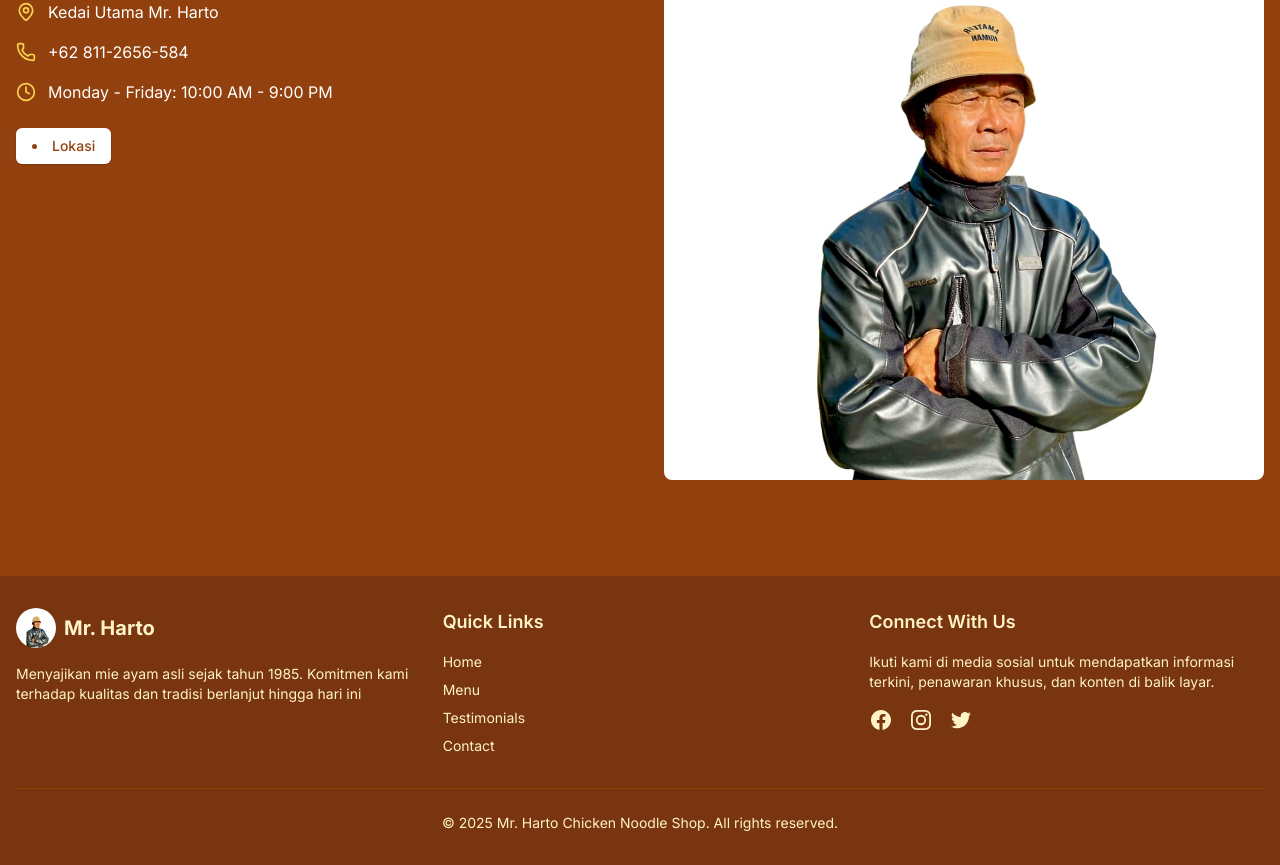
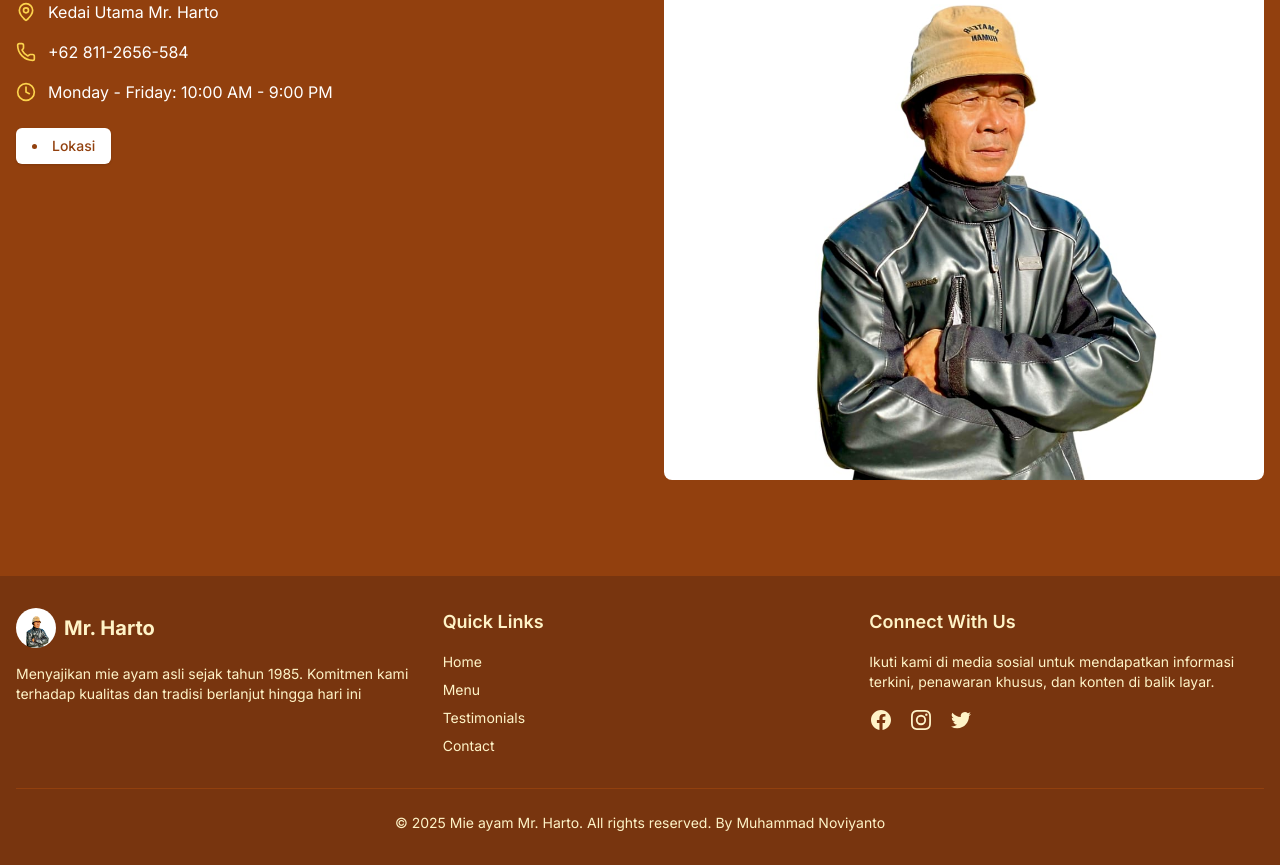
Before and after one commit to muhnovi/pakharto, a Next.js app: page / in a window 1280 px wide. Shown: the part 2268-3133 px from the top of the page. Built offline with nearby package versions, Linux system fonts and the light colour scheme.

Commit message:
first commit

```diff
--- a/app/page.tsx
+++ b/app/page.tsx
@@ -73,10 +73,7 @@ export default function Home() {
                 </p>
                 <div className="flex flex-col space-y-4 sm:flex-row sm:space-x-4 sm:space-y-0">
                   <Button className="bg-amber-600 hover:bg-amber-700">
-                    <a
-                      href="#menu"
-                      className="text-white"
-                    >
+                    <a href="#menu" className="text-white">
                       View Our Menu
                     </a>
                     <ChevronRight className="ml-2 h-4 w-4" />
@@ -464,8 +461,8 @@ export default function Home() {
           </div>
           <div className="mt-8 border-t border-amber-800 pt-6 text-center text-sm">
             <p>
-              © {new Date().getFullYear()} Mr. Harto Chicken Noodle Shop. All
-              rights reserved.
+              © {new Date().getFullYear()} Mie ayam Mr. Harto. All rights
+              reserved. By Muhammad Noviyanto
             </p>
           </div>
         </div>
```
